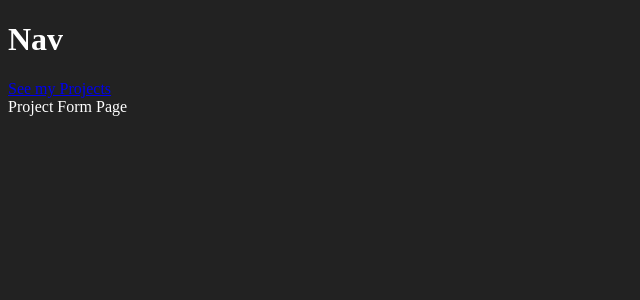
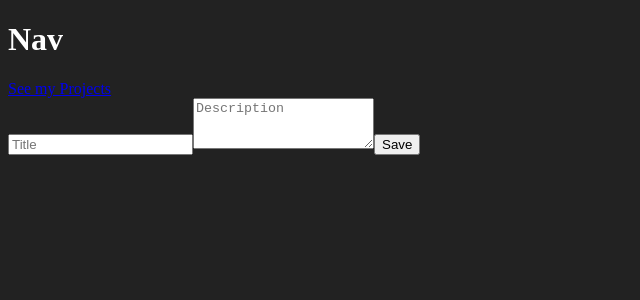
Before and after one commit to iangenta/PortfolioDR, a React (Vite) app in the folder client/: page /projects-create in a window 1280 px wide. Shown: the top 300 px of the page, without its empty margins (0-640 px from the left). Built offline with nearby package versions, Linux system fonts and the light colour scheme.

Commit message:
Create projects

```diff
--- a/client/src/api/project.api.js
+++ b/client/src/api/project.api.js
@@ -1,5 +1,13 @@
 import axios from 'axios'
+
+//create instance
+const projectApi = axios.create({
+    baseURL:'http://127.0.0.1:8000/projects/api/v1/projects/'
+})
 export const getAllProjects =()=>{
-    return axios.get('http://127.0.0.1:8000/projects/api/v1/projects/')
+    return projectApi.get('/')
 
 }
+export const createProject =(project)=>{
+    return projectApi.post('/',project)
+}
--- a/client/src/pages/ProjectFormPage.jsx
+++ b/client/src/pages/ProjectFormPage.jsx
@@ -1,5 +1,18 @@
+import {useForm} from 'react-hook-form'
+import { createProject } from '../api/project.api'
+import {useNavigate} from 'react-router-dom'
 export function ProjectFormPage(){
-    return(
-      <div>Project Form Page</div>
-    )
+  const {register,handleSubmit,formState:{errors},} = useForm()
+  const navigate = useNavigate()
+
+  return(
+      <form onSubmit={handleSubmit(async data=>{
+      await createProject(data);
+      navigate('/projects')})}>
+        <input type="text" placeholder="Title" {...register("title",{required : true})} />{errors.title && <span>this field is requiered</span>}
+        <textarea placeholder="Description" rows="3"  {...register("description",{required : true})}></textarea>{errors.description && <span>this field is requiered</span>}
+        <button>Save</button>
+      </form>
+
+      )
   }
```
